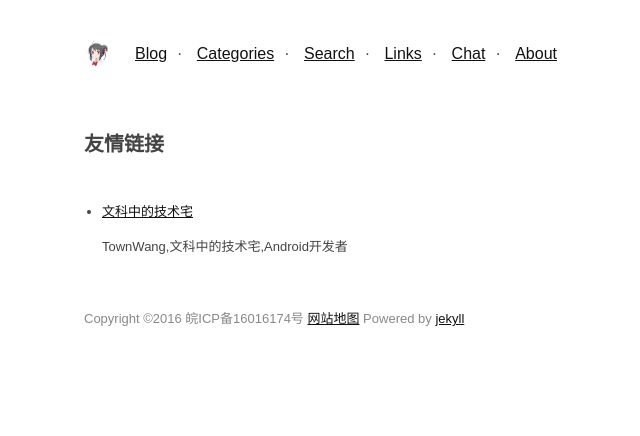
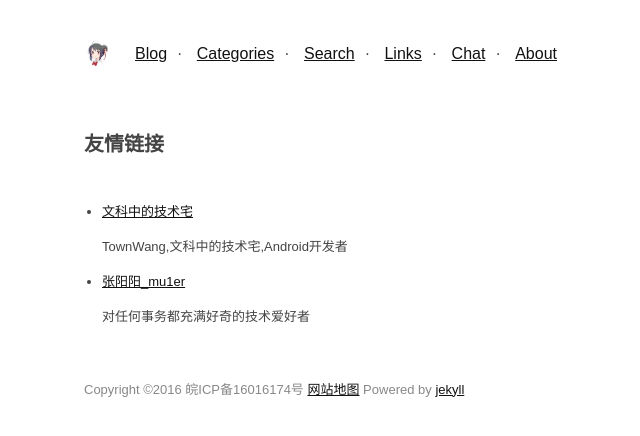
Before and after one commit to TMaize/tmaize-blog, a Jekyll site: the page built from pages/links.md, in a window 1280 px wide. Shown: the top 436 px of the page, without its empty margins (226-866 px from the left). Built offline with Jekyll 4.4.1, drawn with Linux system fonts in a browser that asks for light colours; comment, search, counter and statistics services are not loaded.

Commit message:
添加友链

```diff
--- a/_data/links.json
+++ b/_data/links.json
@@ -1,3 +1,16 @@
 [
-{"title":"文科中的技术宅","content":"文科中的技术宅","url":"https://www.townwang.com/","desc":"TownWang,文科中的技术宅,Android开发者","img":""}
+    {
+        "title":"文科中的技术宅",
+        "content":"文科中的技术宅",
+        "url":"https://www.townwang.com/",
+        "desc":"TownWang,文科中的技术宅,Android开发者",
+        "img":""
+    },
+    {
+        "title":"Mu1er'Blog",
+        "content":"张阳阳_mu1er",
+        "url":"http://mu1er.cn/",
+        "desc":"对任何事务都充满好奇的技术爱好者",
+        "img":""
+    }
 ]
```
